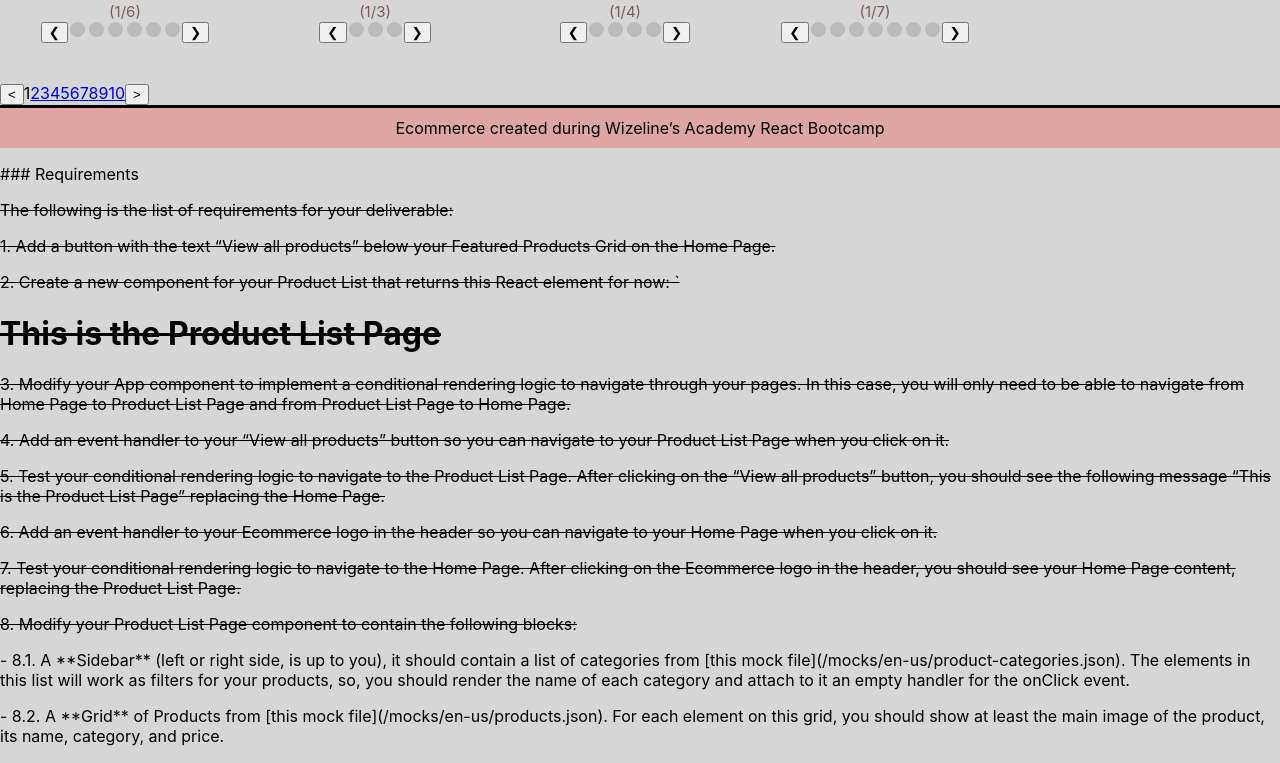
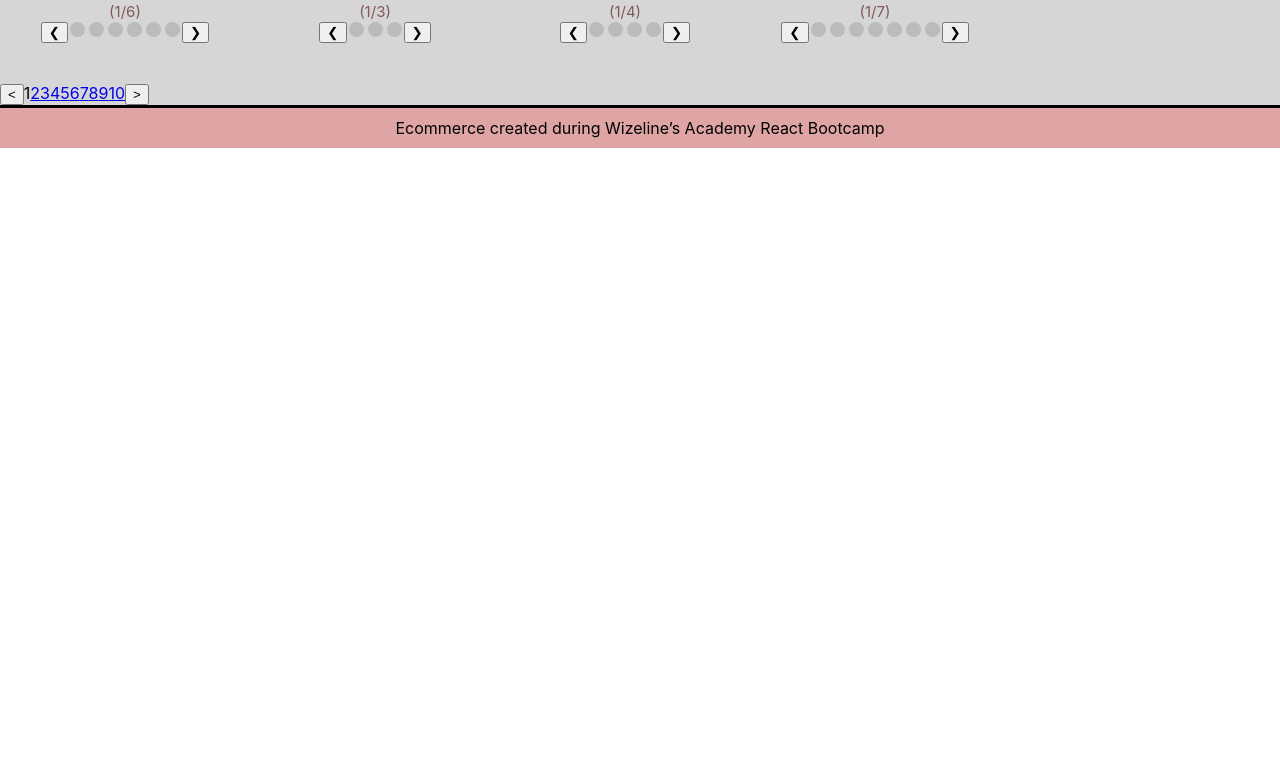
Before and after one commit to wizelineacademy/ondemand-react-bootcamp, a React (Create React App) app: page /products in a window 1280 px wide. Shown: the part 2004-2767 px from the top of the page. After the commit the page ends 2152 px from the top, so only its background shows below. Built offline with nearby package versions, Linux system fonts and the light colour scheme.

Commit message:
adds cleanup

```diff
--- a/src/components/Layout/Layout.js
+++ b/src/components/Layout/Layout.js
@@ -10,53 +10,6 @@
             <Header />
             <div>{children}</div>
             <Footer />
-            <div>
-            <p> ### Requirements</p>
-
-            <del>     <p>The following is the list of requirements for your deliverable: </p></del>
-<del><p>1. Add a button with the text “View all products” below your Featured Products Grid on the Home Page.</p></del>
-<del><p>2. Create a new component for your Product List that returns this React element for now: `<h1>This is the Product List Page</h1></p></del>
-<del><p>3. Modify your App component to implement a conditional rendering logic to navigate through your pages. In this case, you will only need to be able to navigate from Home Page to Product List Page and from Product List Page to Home Page.</p></del>
-<del><p>4. Add an event handler to your “View all products” button so you can navigate to your Product List Page when you click on it.</p></del>
-<del><p>5. Test your conditional rendering logic to navigate to the Product List Page. After clicking on the “View all products” button, you should see the following message “This is the Product List Page” replacing the Home Page.</p></del>
-<del><p>6. Add an event handler to your Ecommerce logo in the header so you can navigate to your Home Page when you click on it.</p></del>
-<del><p>7. Test your conditional rendering logic to navigate to the Home Page. After clicking on the Ecommerce logo in the header, you should see your Home Page content, replacing the Product List Page.</p></del>
-<del><p>8. Modify your Product List Page component to contain the following blocks:</p></del>
-<p>- 8.1. A **Sidebar** (left or right side, is up to you), it should contain a list of categories from [this mock file](/mocks/en-us/product-categories.json). The elements in this list will work as filters for your products, so, you should render the name of each category and attach to it an empty handler for the onClick event.</p>
-<p>- 8.2. A **Grid** of Products from [this mock file](/mocks/en-us/products.json). For each element on this grid, you should show at least the main image of the product, its name, category, and price.</p>
-<p>9. Add an event handler to the categories in your sidebar, so when you click on each of them, the products in the grid are filtered. <b>The <span id="filtering-behavior">behavior</span> of this filters should be the following</b>:</p>
-<p> 9.1. By default each category filter should be disabled.</p>
-<p>- 9.2. When you click on the category filter for the first time, that filter will be enabled and applied to the product grid.</p>
-<p>- 9.3. When the filter is active/enabled, you should apply some styling to the selected category so it s easier to distinguish between active and inactive states.</p>
-<p>- 9.4. You can have multiple filters enabled at the same time, so when this happens, the products that will be shown in the grid should have at least one of the categories from the active filters.</p>
-<p>- 9.5. To disable a filter, you will have to click on it and it should be removed from the active filters.</p>
-<p>10. Add pagination controls to the bottom of your list. For now, you just need to create the UI for these elements, you don t need to implement the pagination logic on your grid yet.</p>
-<p>
- **Notes**: </p>
-<p> - You won t need to implement React Router library to navigate through your pages yet, you will only need to implement some conditional rendering logic to show the component for the page that you want to see.</p>
-<p> - You should implement functional components with hooks</p>
-<p> - Try to keep the use of third-party libraries to the minimum, especially the ones related to the topics covered in our bootcamp. **Please don t use any components library such as Bootstrap or Material UI.**</p>
-<p> - We want you to create all of your styles from scratch using the styling techniques learned, you can use any of the following styling approaches: Plain CSS with classnames, CSS pre-processors, CSS Modules, or CSS-in-JS (styled-components, emotion, or any other library), is totally up to you!</p>
-<p> - Please make sure that your UI is responsive and all the elements adapt to different screen sizes (Smartphones, Tablet, and Desktop).</p>
-<p> - Please make sure that no warnings or errors are logged in the browser console.</p>
-
-<p>### Evaluation Criteria</p>
-<p></p>
-<p>The following is the list of evaluation criteria for your deliverable:</p>
-<p></p>
-<p>- Navigation from Home Page to Product List Page works correctly: 15 points</p>
-<p>- Navigation from Product List Page to Home Page works correctly: 15 points</p>
-<p>- The Sidebar with the list of categories is rendered correctly using the data from [the mock file](/mocks/en-us/product-categories.json): 10 points</p>
-<p>- The Products Grid is rendered correctly using the data from [the mock file](/mocks/en-us/products.json):(25 points</p>
-<p>- Filtering behaviors are implemented correctly according to the requirements: 30 points</p>
-<p>- Pagination controls are rendered correctly: 5 points</p>
-
-<p>### Bonus</p>
-<p>The bonus is a plus that helps us know you better and increments your final score. Consider the following: </p>
-<p>- Emulate loading state for the Products Grid. You should show a loader component immediately after you navigate to the Product List Page and 2 seconds after that, you should remove that loader and show all the products from the mock file (20 points)</p>
-
-            </div>
-
         </div>
     );
 }
--- a/src/components/Pagination/Pagination.js
+++ b/src/components/Pagination/Pagination.js
@@ -2,8 +2,8 @@
 import { useEffect, useState } from "react";
 
 var ButtonStyled = styled.button``
-var AStyled = styled.a``
-var AStyled = styled.a``
+var AStyledUnselected = styled.a``
+var AStyledSelected = styled.a``
 
 
 export default function Pagination({ totalPages, currentPage, setCurrentPage }) {
@@ -55,7 +55,7 @@
             <br />
             <ButtonStyled onClick={() => { handleClick(-1) }} > {"<"}    </ButtonStyled>
 
-            {pages.map(d => { return (d === currentPage) ? <AStyled >{d}</AStyled> : <a href={`#${d}`} onClick={() => handleClickPage(d)} >{d}</a> })}
+            {pages.map((d, index) => { return (d === currentPage) ? <AStyledUnselected key={index} >{d}</AStyledUnselected> : <AStyledSelected key={index} href={`#${d}`} onClick={() => handleClickPage(d)} >{d}</AStyledSelected> })}
 
             <ButtonStyled onClick={() => { handleClick(+1) }} > {">"}    </ButtonStyled>
         </div>
--- a/src/components/SideBar/SideBar.js
+++ b/src/components/SideBar/SideBar.js
@@ -27,7 +27,7 @@
             {
                 menuListItems.map((optionItem, index) => (
                     <a key={index}
-                        class={selectedCategories.some(d => d === optionItem.categoryId) ? 'active' : ''}
+                        className={selectedCategories.some(d => d === optionItem.categoryId) ? 'active' : ''}
                         href={'#filtered'}
                         onClick={() => handleClick(optionItem.categoryId)} >
                         {optionItem.alt}
```
Also changed, not shown: 1 other file (tests, documents, lock files or other folders).
